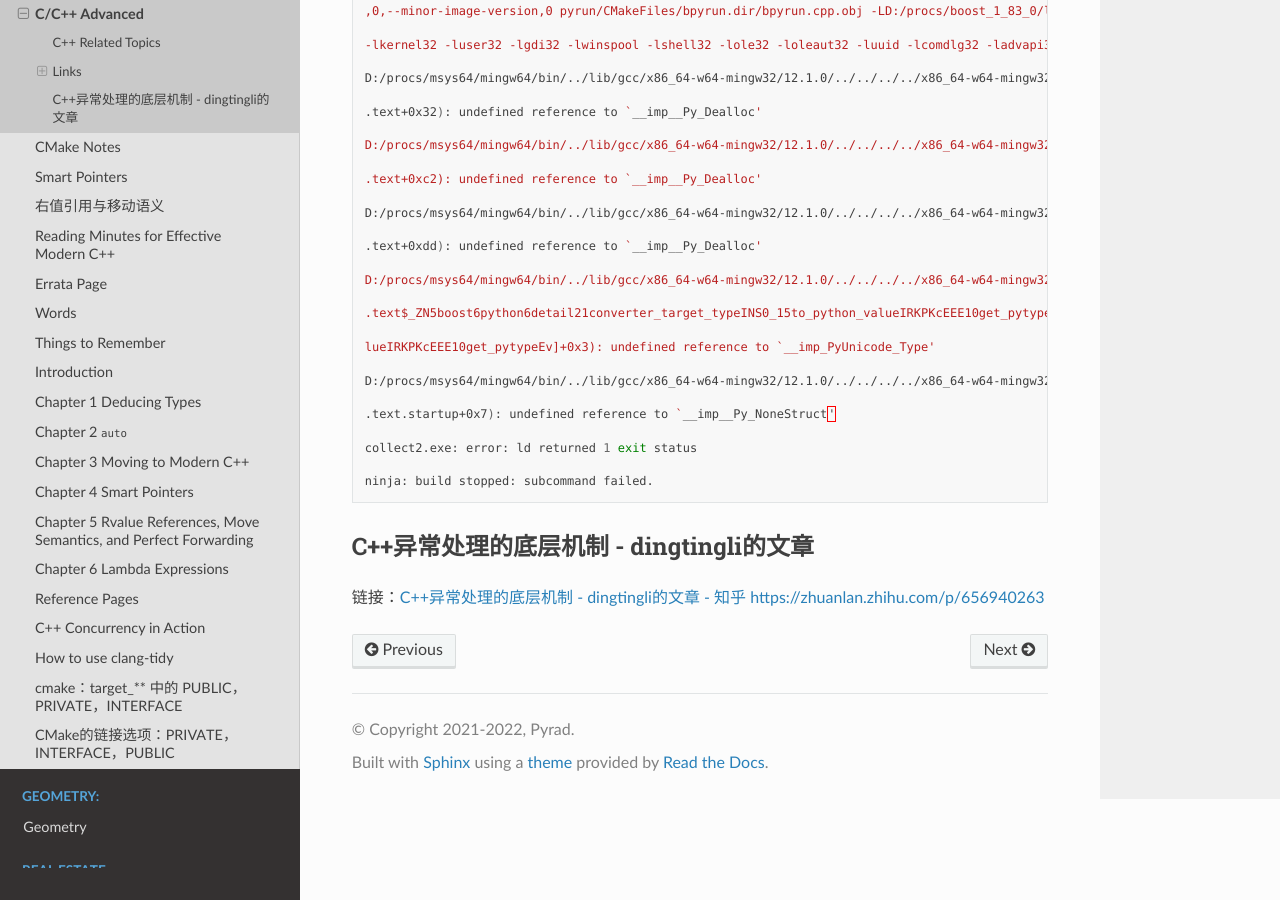
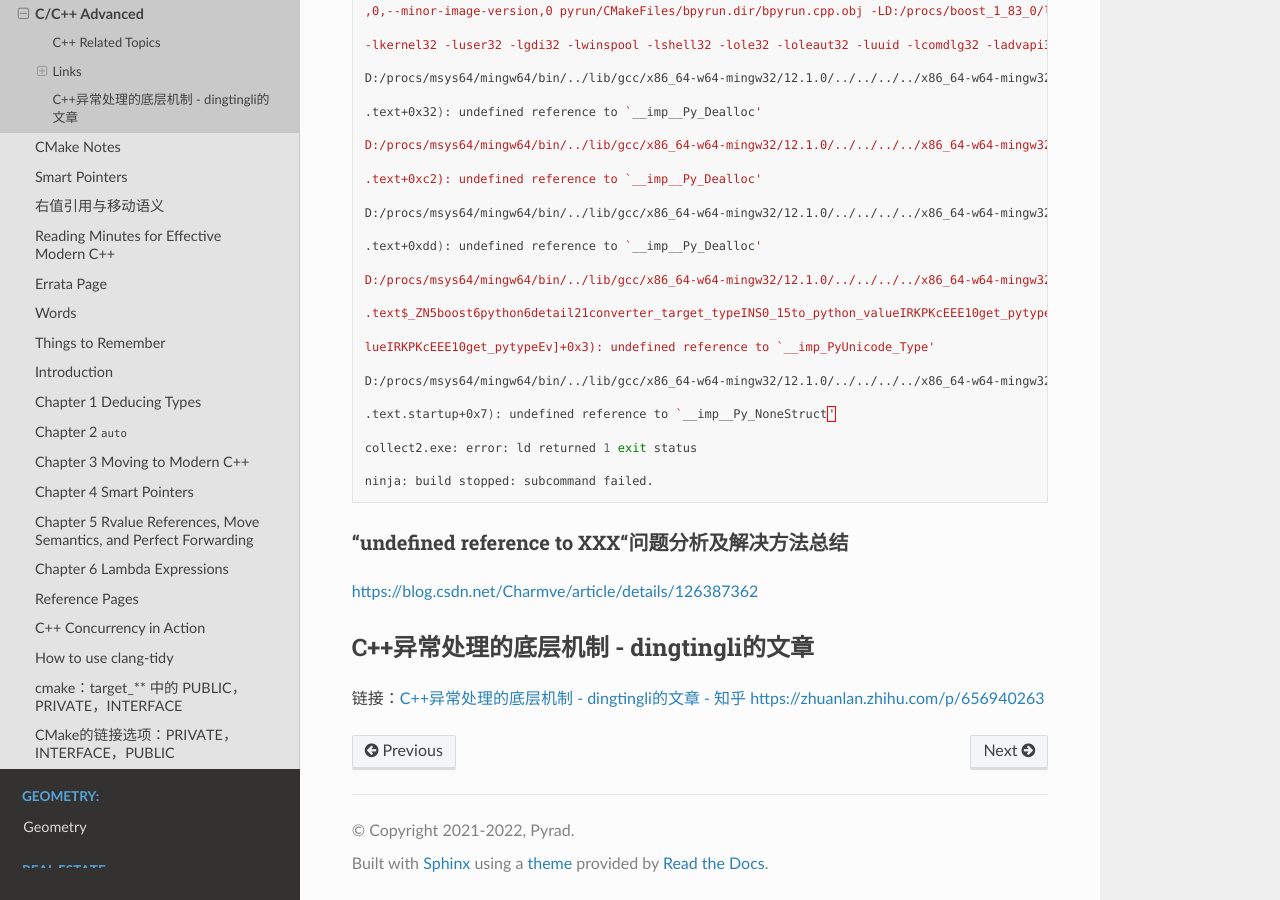
Before and after one commit to Pyrad/pyradnotes, a Sphinx documentation site: the page built from source/CPP/CppAdvanced.md, in a window 1280 px wide and 900 px high, scrolled down 3147 px. Built offline with Sphinx 7.4.7 and the Read the Docs theme 2.0.0, drawn with Linux system fonts in a browser that asks for light colours.

Commit message:
CPP Link to a webpage for undef refs issues

```diff
--- a/source/CPP/CppAdvanced.md
+++ b/source/CPP/CppAdvanced.md
@@ -172,6 +172,12 @@ ninja: build stopped: subcommand failed.
 
 
 
+### “undefined reference to XXX“问题分析及解决方法总结
+
+[https://blog.csdn.net/Charmve/article/details/126387362](https://blog.csdn.net/Charmve/article/details/126387362)
+
+
+
 ## C++异常处理的底层机制 - dingtingli的文章
 
 链接：[C++异常处理的底层机制 - dingtingli的文章 - 知乎 https://zhuanlan.zhihu.com/p/656940263](https://zhuanlan.zhihu.com/p/656940263)
```
